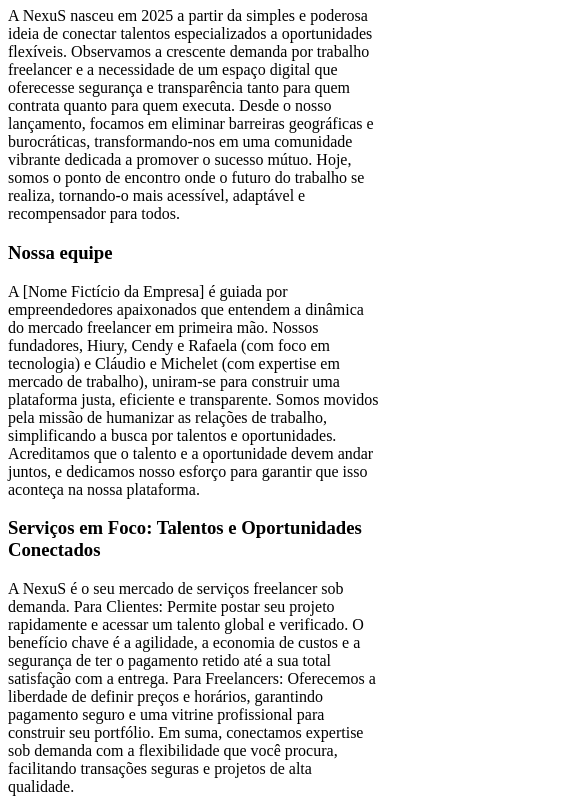
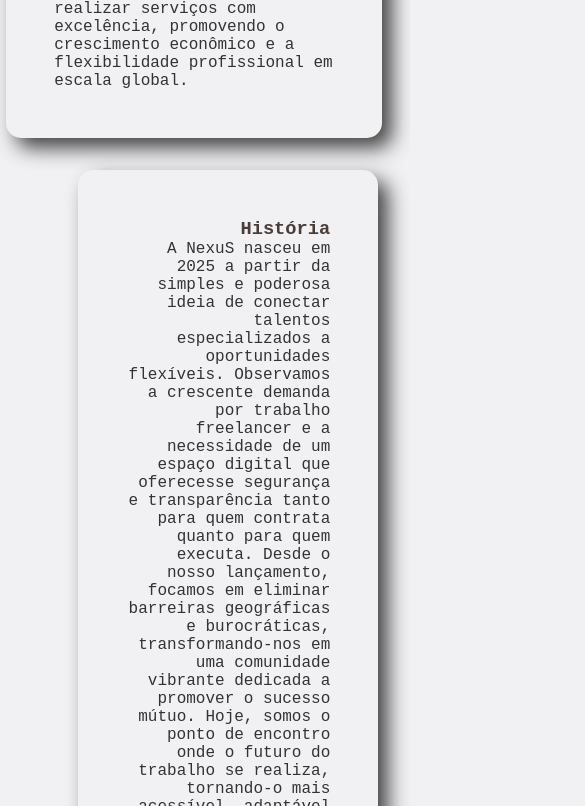
Before and after one commit to Hi-Ury/Nexus, a plain HTML site: page html/sobre.html in a window 390 px wide. Shown: the part 552-1358 px from the top of the page, 585 px wide, since content can reach past the window. Drawn offline with Linux system fonts and the light colour scheme; files that its build step writes are made by us from their sources; a web font is replaced by a local one.

Commit message:
24/11/25
pág sobre nós feita.

```diff
--- a/css/sobr.css
+++ b/css/sobr.css
@@ -1,23 +1,79 @@
-* {
-    margin: 0;
-    padding: 0;
-    list-style: none;
-    text-decoration: none;
-    font-family: "Google Sans Code", monospace;
+.container {
+    display: flex;
+    justify-content: center;
+    align-items: center;
 }
 
-.container {
-    display: flex;
+.section-direita {
+    width: 70%;
+    text-align: right;
+    margin-left: 25%;
+    min-width: 300px;
+    padding: 2rem;
+
 }
 
-.caixa {
-    width: 45%;
-    /* Controla o tamanho das divs */
-    margin: 10px;
-    /* Espaçamento entre as divs */
-    padding: 20px;
-    text-align: center;
-    border: 1px solid #ccc
+.section-esquerda {
+    margin-left: rem;
+    width: 70%;
+    min-width: 400px;
+    padding: 1.5rem;
 }
 
-.caixa-01
+.box {
+    box-shadow: 10px 10px 20px rgba(41, 40, 40, 0.87);
+    padding: 3rem;
+    cursor: pointer;
+    border-radius: 15px;
+}
+
+.box:hover {
+    transform: scale(1.1);
+}
+
+h1 {
+    color: var(--cor-titulo)
+}
+
+p {
+    color: var(--cor-paragrafo-texto);
+}
+
+.pf {
+    color: white;
+}
+
+
+@media only screen and (max-width: 600px) {
+    .section-direita {
+        width: 70%;
+        text-align: right;
+        margin-left: 25%;
+        padding: 2rem;
+
+    }
+
+    .section-esquerda {
+        margin-right: 25%;
+        width: 70%;
+        padding: 2rem;
+        text-align: left;
+        gap: 10px;
+
+    }
+
+    .caixa-01 {
+        margin-left: 15%;
+        width: 70%;
+
+    }
+
+    .caixa-02 {
+        gap: 3rem;
+    }
+
+    .caixa-03 {
+        margin-left: 10%;
+        width: 70%;
+    }
+}
--- a/html/sobre.html
+++ b/html/sobre.html
@@ -5,7 +5,8 @@
     <meta charset="UTF-8">
     <meta name="viewport" content="width=device-width, initial-scale=1.0">
     <title>Sobre-Nos</title>
-    <link rel="stylesheet" href="sobre.css">
+    <link rel="stylesheet" href="../css/sobr.css">
+    <link rel="stylesheet" href="../css/padrão.css">
 </head>
 
 <body>
@@ -42,8 +43,8 @@
     <main>
 
         <div class="container">
-            <section class="section-01">
-                <div class="caixa-01">
+            <section class="section-esquerda">
+                <div class="caixa-01 box">
                     <h1>Nossa Missão</h1>
                     <p>Na NexuS, nossa missão é conectar talentos a oportunidades e, assim, transformar a maneira como o
                         trabalho é
@@ -60,8 +61,8 @@
                     </p>
                 </div>
 
-                <section class="section-02">
-                    <div class="caixa-02">
+                <section class="section-direita">
+                    <div class="caixa-02 box">
                         <h1>História</h1>
                         <p>A NexuS nasceu em 2025 a partir da simples e poderosa ideia de conectar talentos
                             especializados a
@@ -80,10 +81,10 @@
                     </div>
                 </section>
 
-                <section class="section-03">
-                    <div class="caixa-03">
+                <section class="section-esquerda">
+                    <div class="caixa-03 box">
                         <h1>Nossa equipe</h1>
-                        <p>A [Nome Fictício da Empresa] é guiada por empreendedores apaixonados que entendem a dinâmica
+                        <p>A NexuS é guiada por empreendedores apaixonados que entendem a dinâmica
                             do mercado
                             freelancer em primeira mão.
                             Nossos fundadores, Hiury, Cendy e Rafaela (com foco em tecnologia) e Cláudio e Michelet
@@ -99,8 +100,8 @@
                 </section>
 
 
-                <section class="section-04">
-                    <div class="caixa-04">
+                <section class="section-direita">
+                    <div class="caixa-04 box">
                         <h1> Serviços em Foco: Talentos e Oportunidades Conectados</h1>
                         <p>A NexuS é o seu mercado de serviços freelancer sob demanda.
                             Para Clientes: Permite postar seu projeto rapidamente e acessar um talento global e
@@ -131,11 +132,11 @@
                 <ul>
                     <li>
                         <i class="fa-brands fa-whatsapp"></i>
-                        <p>(00) 90000-0000</p>
+                        <p class="pf">(00) 90000-0000</p>
                     </li>
                     <li>
                         <i class="fa-solid fa-envelope"></i>
-                        <p>contato@nexus.com.br</p>
+                        <p class="pf">contato@nexus.com.br</p>
                     </li>
                 </ul>
             </div>
@@ -144,24 +145,24 @@
                 <ul>
                     <li>
                         <i class="fa-brands fa-instagram"></i>
-                        <p>@nexus</p>
+                        <p class="pf">@nexus</p>
                     </li>
                     <li>
                         <i class="fa-brands fa-facebook-f"></i>
-                        <p>facebook.com/nexus</p>
+                        <p class="pf">facebook.com/nexus</p>
                     </li>
                     <li>
                         <i class="fa-brands fa-tiktok"></i>
-                        <p>@oficialnexus</p>
+                        <p class="pf">@oficialnexus</p>
                     </li>
                 </ul>
             </div>
         </div>
 
         <div class="autoral">
-            <p>CNPJ:00.000.000/0000-00</p>
-            <p>&copy Nexus Corporation</p>
-        </div>
+            <p class="pf">CNPJ:00.000.000/0000-00</p>
+            <p class="pf">&copy Nexus Corporation</p>
+        </div class="pf">
     </footer>
 
 </body>
```
